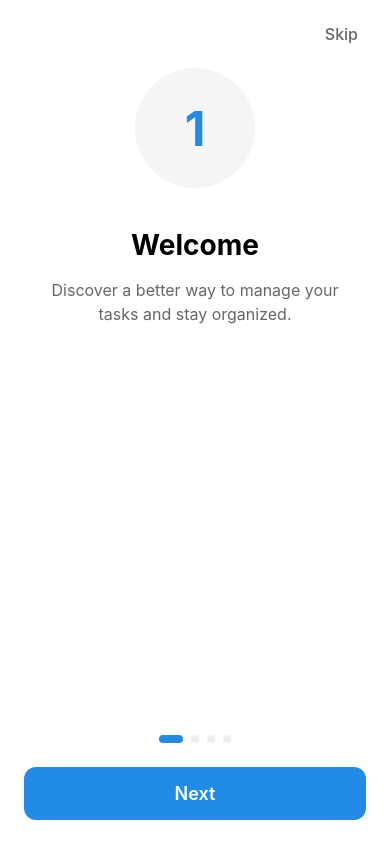
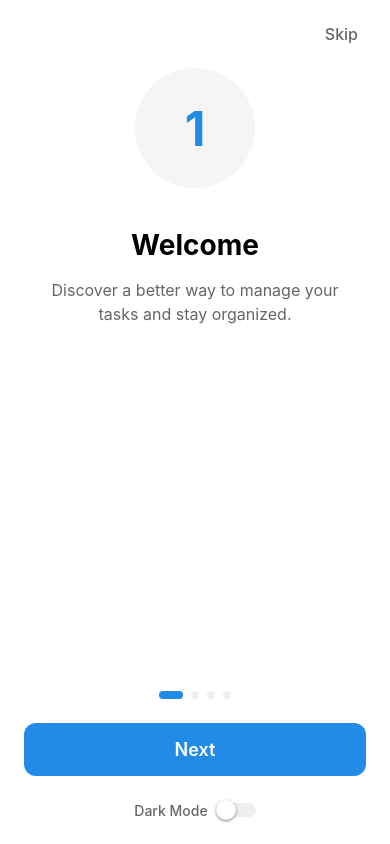
Before and after one commit to mithunraman/med-portfolio, a React Native app in the folder apps/mobile/: screen /Home in a window 390 px wide. Built offline with nearby package versions, Linux system fonts and the light colour scheme; no server answers.

Commit message:
added support for dark mode

```diff
--- a/apps/mobile/src/screens/HomeScreen.tsx
+++ b/apps/mobile/src/screens/HomeScreen.tsx
@@ -1,5 +1,5 @@
 import { useCallback } from 'react';
-import { StyleSheet, Text, TouchableOpacity, View } from 'react-native';
+import { StyleSheet, Switch, Text, TouchableOpacity, View } from 'react-native';
 import { useSafeAreaInsets } from 'react-native-safe-area-context';
 import { RestoreAccountBanner } from '../components/RestoreAccountBanner';
 import { SignupNudgeModal } from '../components/SignupNudgeModal';
@@ -9,7 +9,7 @@ import { useTheme } from '../theme';
 
 export function HomeScreen() {
   const insets = useSafeAreaInsets();
-  const { colors } = useTheme();
+  const { colors, isDark, toggleMode } = useTheme();
   const { user, isGuest, logout } = useAuth();
   const dispatch = useAppDispatch();
 
@@ -63,6 +63,17 @@ export function HomeScreen() {
             {isGuest ? 'Exit Guest Mode' : 'Sign Out'}
           </Text>
         </TouchableOpacity>
+
+        {/* Dark mode toggle */}
+        <View style={[styles.themeToggleRow, { borderColor: colors.border }]}>
+          <Text style={[styles.themeToggleLabel, { color: colors.text }]}>Dark Mode</Text>
+          <Switch
+            value={isDark}
+            onValueChange={toggleMode}
+            trackColor={{ false: colors.border, true: colors.primary }}
+            thumbColor="#fff"
+          />
+        </View>
       </View>
 
       {/* Signup Nudge Modal (for guest users after meaningful action) */}
@@ -125,4 +136,19 @@ const styles = StyleSheet.create({
     fontSize: 14,
     fontWeight: '500',
   },
+  themeToggleRow: {
+    flexDirection: 'row',
+    alignItems: 'center',
+    justifyContent: 'space-between',
+    width: '100%',
+    paddingVertical: 16,
+    paddingHorizontal: 16,
+    borderWidth: 1,
+    borderRadius: 8,
+    marginTop: 24,
+  },
+  themeToggleLabel: {
+    fontSize: 16,
+    fontWeight: '500',
+  },
 });
--- a/apps/mobile/src/screens/IntroCarouselScreen.tsx
+++ b/apps/mobile/src/screens/IntroCarouselScreen.tsx
@@ -1,18 +1,19 @@
-import { useState, useRef, useCallback } from 'react';
+import { useNavigation } from '@react-navigation/native';
+import { useCallback, useRef, useState } from 'react';
 import {
+  Dimensions,
+  FlatList,
+  StyleSheet,
+  Switch,
+  Text,
+  TouchableOpacity,
   View,
-  Text,
-  StyleSheet,
-  FlatList,
-  Dimensions,
-  TouchableOpacity,
+  type ListRenderItem,
   type ViewToken,
-  type ListRenderItem,
 } from 'react-native';
 import { useSafeAreaInsets } from 'react-native-safe-area-context';
-import { useNavigation } from '@react-navigation/native';
+import type { OnboardingStackScreenProps } from '../navigation/types';
 import { useTheme } from '../theme';
-import type { OnboardingStackScreenProps } from '../navigation/types';
 
 type NavigationProp = OnboardingStackScreenProps<'IntroCarousel'>['navigation'];
 
@@ -55,18 +56,21 @@ const SLIDES: Slide[] = [
 export function IntroCarouselScreen() {
   const navigation = useNavigation<NavigationProp>();
   const insets = useSafeAreaInsets();
-  const { colors } = useTheme();
+  const { colors, isDark, toggleMode } = useTheme();
 
   const [currentIndex, setCurrentIndex] = useState(0);
   const flatListRef = useRef<FlatList<Slide>>(null);
 
   const isLastSlide = currentIndex === SLIDES.length - 1;
 
-  const onViewableItemsChanged = useCallback(({ viewableItems }: { viewableItems: ViewToken[] }) => {
-    if (viewableItems.length > 0 && viewableItems[0].index !== null) {
-      setCurrentIndex(viewableItems[0].index);
-    }
-  }, []);
+  const onViewableItemsChanged = useCallback(
+    ({ viewableItems }: { viewableItems: ViewToken[] }) => {
+      if (viewableItems.length > 0 && viewableItems[0].index !== null) {
+        setCurrentIndex(viewableItems[0].index);
+      }
+    },
+    []
+  );
 
   const viewabilityConfig = useRef({
     itemVisiblePercentThreshold: 50,
@@ -94,7 +98,9 @@ export function IntroCarouselScreen() {
           <Text style={[styles.iconText, { color: colors.primary }]}>{item.icon}</Text>
         </View>
         <Text style={[styles.title, { color: colors.text }]}>{item.title}</Text>
-        <Text style={[styles.description, { color: colors.textSecondary }]}>{item.description}</Text>
+        <Text style={[styles.description, { color: colors.textSecondary }]}>
+          {item.description}
+        </Text>
       </View>
     ),
     [colors]
@@ -153,6 +159,17 @@ export function IntroCarouselScreen() {
         >
           <Text style={styles.ctaText}>{isLastSlide ? "Let's Go" : 'Next'}</Text>
         </TouchableOpacity>
+
+        {/* Dark mode toggle */}
+        <View style={styles.themeToggle}>
+          <Text style={[styles.themeToggleText, { color: colors.textSecondary }]}>Dark Mode</Text>
+          <Switch
+            value={isDark}
+            onValueChange={toggleMode}
+            trackColor={{ false: colors.border, true: colors.primary }}
+            thumbColor="#fff"
+          />
+        </View>
       </View>
     </View>
   );
@@ -228,4 +245,14 @@ const styles = StyleSheet.create({
     fontSize: 18,
     fontWeight: '600',
   },
+  themeToggle: {
+    flexDirection: 'row',
+    alignItems: 'center',
+    justifyContent: 'center',
+    gap: 8,
+  },
+  themeToggleText: {
+    fontSize: 14,
+    fontWeight: '500',
+  },
 });
--- a/apps/mobile/src/services/AppStorage.ts
+++ b/apps/mobile/src/services/AppStorage.ts
@@ -31,6 +31,13 @@ export interface NudgeState {
 }
 
 /**
+ * User preferences state.
+ */
+export interface UserPreferences {
+  themeMode: 'light' | 'dark';
+}
+
+/**
  * Type-safe mapping of storage keys to their value types.
  * Non-sensitive app state belongs here.
  */
@@ -38,6 +45,7 @@ export interface StorageSchema {
   accountHint: AccountHint;
   onboarding: OnboardingState;
   nudge: NudgeState;
+  preferences: UserPreferences;
 }
 
 export type StorageKey = keyof StorageSchema;
@@ -97,7 +105,7 @@ class AppStorageService {
    * Clear all non-sensitive app data.
    */
   async clearAll(): Promise<void> {
-    const keys: StorageKey[] = ['accountHint', 'onboarding', 'nudge'];
+    const keys: StorageKey[] = ['accountHint', 'onboarding', 'nudge', 'preferences'];
     await Promise.all(keys.map((key) => this.remove(key)));
     storageLogger.info('All storage cleared');
   }
--- a/apps/mobile/src/theme/ThemeContext.tsx
+++ b/apps/mobile/src/theme/ThemeContext.tsx
@@ -1,4 +1,5 @@
-import { createContext, useContext, useMemo, type ReactNode } from 'react';
+import { createContext, useCallback, useContext, useEffect, useMemo, useState, type ReactNode } from 'react';
+import { AppStorage } from '../services/AppStorage';
 import { colors, type ThemeColors } from './colors';
 
 type ThemeMode = 'light' | 'dark';
@@ -7,6 +8,9 @@ interface ThemeContextValue {
   mode: ThemeMode;
   colors: ThemeColors;
   isDark: boolean;
+  setMode: (mode: ThemeMode) => void;
+  toggleMode: () => void;
+  isLoading: boolean;
 }
 
 const ThemeContext = createContext<ThemeContextValue | null>(null);
@@ -17,15 +21,41 @@ interface ThemeProviderProps {
 }
 
 export function ThemeProvider({ children, defaultMode = 'light' }: ThemeProviderProps) {
-  const mode: ThemeMode = defaultMode;
+  const [mode, setModeState] = useState<ThemeMode>(defaultMode);
+  const [isLoading, setIsLoading] = useState(true);
+
+  // Load persisted theme on mount
+  useEffect(() => {
+    async function loadTheme() {
+      const preferences = await AppStorage.get('preferences');
+      if (preferences?.themeMode) {
+        setModeState(preferences.themeMode);
+      }
+      setIsLoading(false);
+    }
+    loadTheme();
+  }, []);
+
+  // Persist theme changes
+  const setMode = useCallback(async (newMode: ThemeMode) => {
+    setModeState(newMode);
+    await AppStorage.set('preferences', { themeMode: newMode });
+  }, []);
+
+  const toggleMode = useCallback(() => {
+    setMode(mode === 'light' ? 'dark' : 'light');
+  }, [mode, setMode]);
 
   const value = useMemo(
     () => ({
       mode,
       colors: colors[mode],
       isDark: mode === 'dark',
+      setMode,
+      toggleMode,
+      isLoading,
     }),
-    [mode]
+    [mode, setMode, toggleMode, isLoading]
   );
 
   return <ThemeContext.Provider value={value}>{children}</ThemeContext.Provider>;
```
